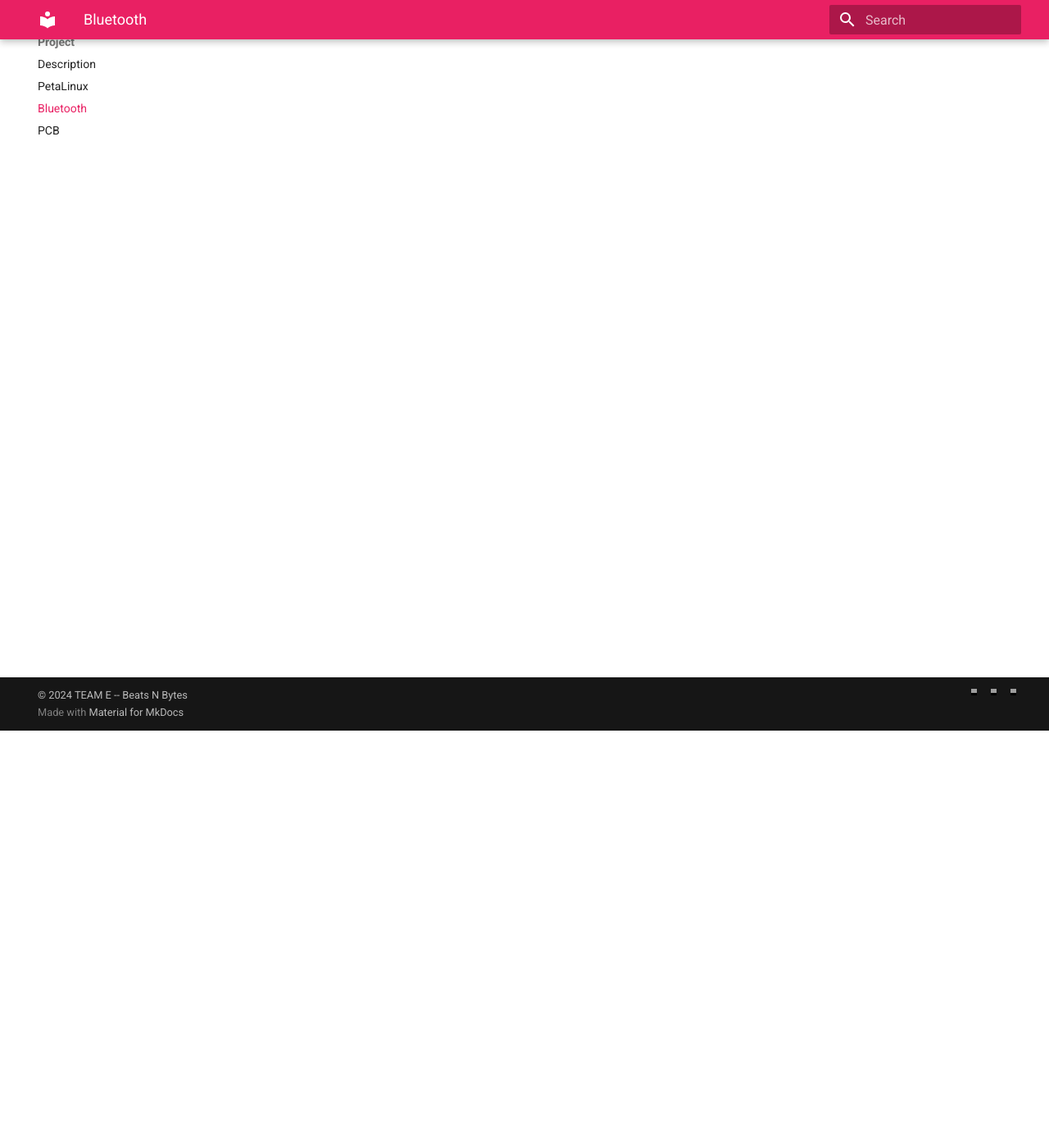
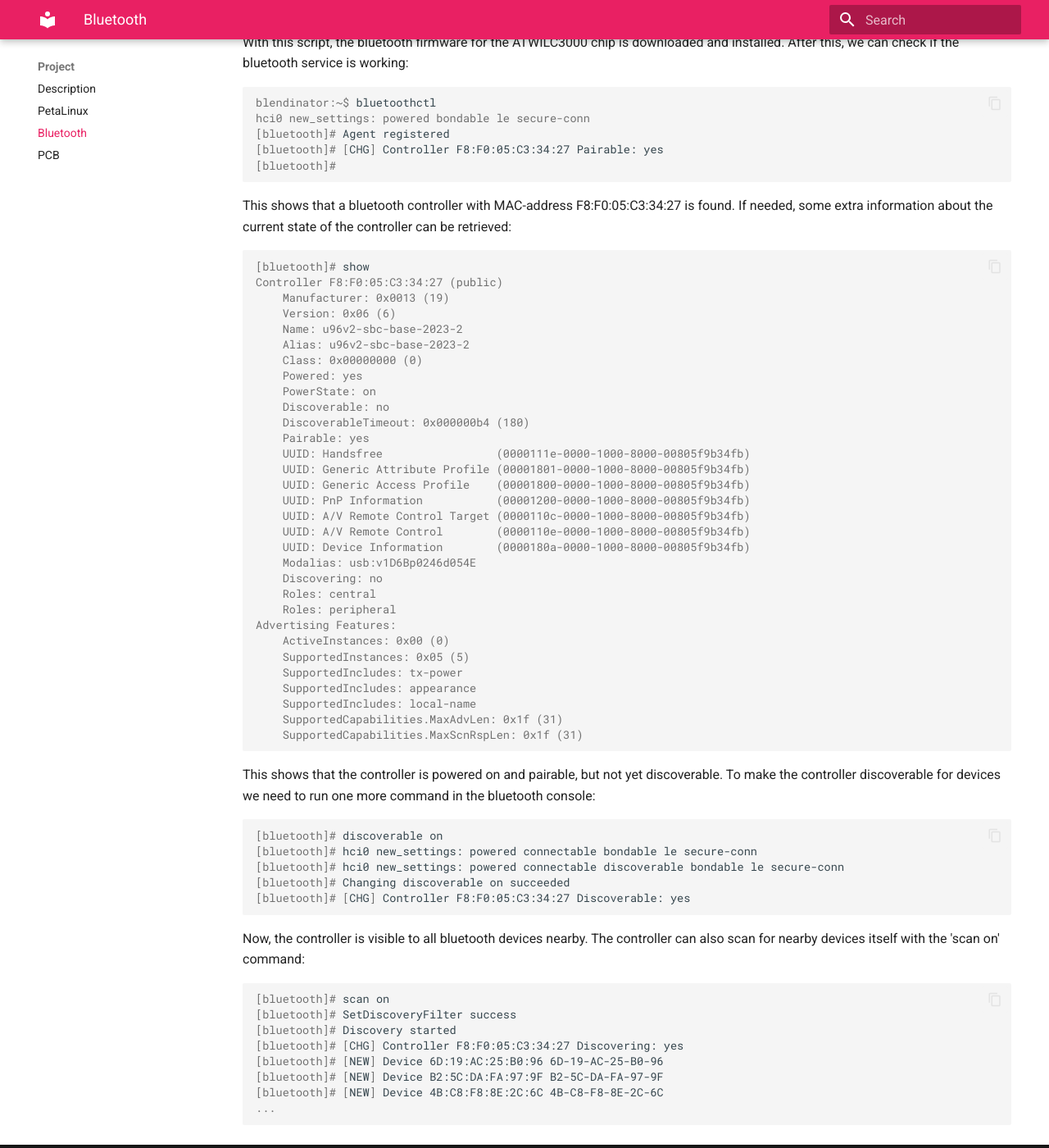
Before and after one commit to michielskobe/rnd-final-project, an MkDocs documentation site: the page built from docs/project/bluetooth.md, in a window 1280 px wide and 1400 px high, scrolled down 509 px. Shown: the whole window at 82% size. Built offline with MkDocs 1.6.1 and Material for MkDocs 9.7.7, drawn with Linux system fonts in a browser that asks for light colours; nearby versions of some CDN libraries; library files that are not in the unit come from our copies; some of the changed text lies outside the part shown; grey boxes are pictures that could not be loaded.

Commit message:
Added bluetooth documentation

````diff
--- a/docs/project/bluetooth.md
+++ b/docs/project/bluetooth.md
@@ -4,14 +4,82 @@ We initially encountered some problems to get the Bluetooth up and running. We f
 
 ```bash
 #!/bin/bash
-# Do this only once:
 echo BT_POWER_UP > /dev/wilc_bt
 echo BT_DOWNLOAD_FW > /dev/wilc_bt
 
 stty -F /dev/ttyPS2 115200
-# Initialize the device:
+
 hciattach /dev/ttyPS2 -t 10 any 115200 noflow nosleep
 sleep 1s
 hciconfig hci0 up
 hciconfig hci0
 ```
+
+With this script, the bluetooth firmware for the ATWILC3000 chip is downloaded and installed. After this, we can check if the bluetooth service is working:
+
+```console
+blendinator:~$ bluetoothctl
+hci0 new_settings: powered bondable le secure-conn
+[bluetooth]# Agent registered
+[bluetooth]# [CHG] Controller F8:F0:05:C3:34:27 Pairable: yes
+[bluetooth]#
+```
+
+This shows that a bluetooth controller with MAC-address F8:F0:05:C3:34:27 is found. If needed, some extra information about the current state of the controller can be retrieved:
+
+```console
+[bluetooth]# show
+Controller F8:F0:05:C3:34:27 (public)
+	Manufacturer: 0x0013 (19)
+	Version: 0x06 (6)
+	Name: u96v2-sbc-base-2023-2
+	Alias: u96v2-sbc-base-2023-2
+	Class: 0x00000000 (0)
+	Powered: yes
+	PowerState: on
+	Discoverable: no
+	DiscoverableTimeout: 0x000000b4 (180)
+	Pairable: yes
+	UUID: Handsfree                 (0000111e-0000-1000-8000-00805f9b34fb)
+	UUID: Generic Attribute Profile (00001801-0000-1000-8000-00805f9b34fb)
+	UUID: Generic Access Profile    (00001800-0000-1000-8000-00805f9b34fb)
+	UUID: PnP Information           (00001200-0000-1000-8000-00805f9b34fb)
+	UUID: A/V Remote Control Target (0000110c-0000-1000-8000-00805f9b34fb)
+	UUID: A/V Remote Control        (0000110e-0000-1000-8000-00805f9b34fb)
+	UUID: Device Information        (0000180a-0000-1000-8000-00805f9b34fb)
+	Modalias: usb:v1D6Bp0246d054E
+	Discovering: no
+	Roles: central
+	Roles: peripheral
+Advertising Features:
+	ActiveInstances: 0x00 (0)
+	SupportedInstances: 0x05 (5)
+	SupportedIncludes: tx-power
+	SupportedIncludes: appearance
+	SupportedIncludes: local-name
+	SupportedCapabilities.MaxAdvLen: 0x1f (31)
+	SupportedCapabilities.MaxScnRspLen: 0x1f (31)
+```
+
+This shows that the controller is powered on and pairable, but not yet discoverable. To make the controller discoverable for devices we need to run one more command in the bluetooth console:
+
+```console
+[bluetooth]# discoverable on
+[bluetooth]# hci0 new_settings: powered connectable bondable le secure-conn
+[bluetooth]# hci0 new_settings: powered connectable discoverable bondable le secure-conn
+[bluetooth]# Changing discoverable on succeeded
+[bluetooth]# [CHG] Controller F8:F0:05:C3:34:27 Discoverable: yes
+```
+
+Now, the controller is visible to all bluetooth devices nearby. The controller can also scan for nearby devices itself with the 'scan on' command:
+
+```console
+[bluetooth]# scan on
+[bluetooth]# SetDiscoveryFilter success
+[bluetooth]# Discovery started
+[bluetooth]# [CHG] Controller F8:F0:05:C3:34:27 Discovering: yes
+[bluetooth]# [NEW] Device 6D:19:AC:25:B0:96 6D-19-AC-25-B0-96
+[bluetooth]# [NEW] Device B2:5C:DA:FA:97:9F B2-5C-DA-FA-97-9F
+[bluetooth]# [NEW] Device 4B:C8:F8:8E:2C:6C 4B-C8-F8-8E-2C-6C
+...
+```
````
